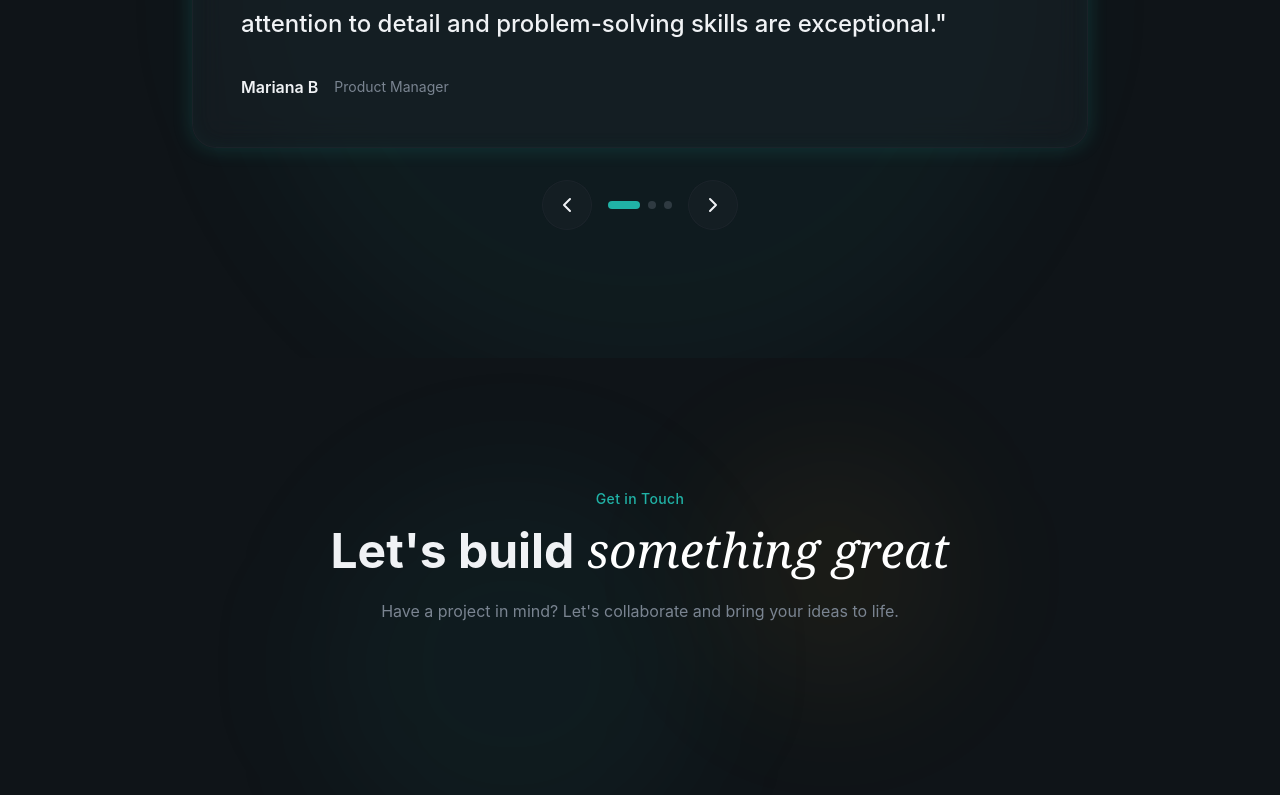
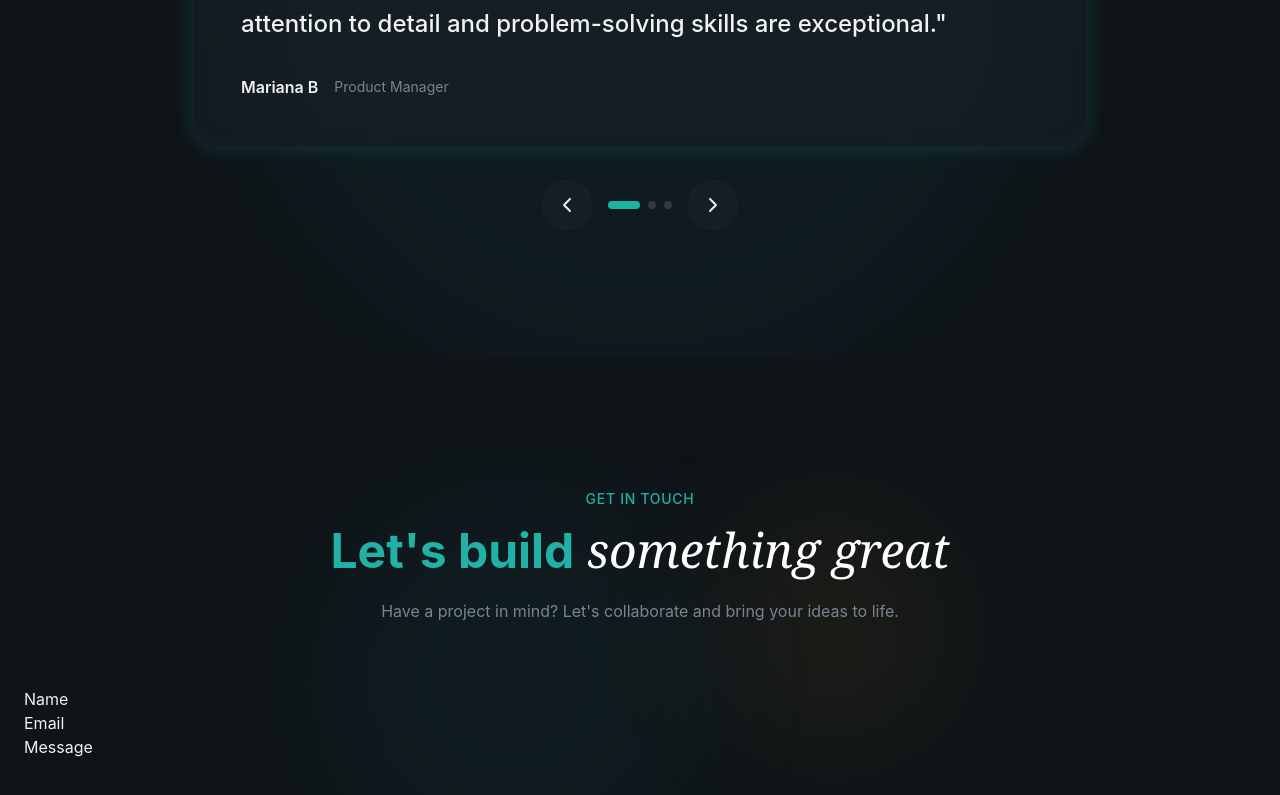
Before and after one commit to eissamonet/SWD-Portfolio, a React (Vite) app: page / in a window 1280 px wide. Shown: the part 4826-5621 px from the top of the page. Built offline with nearby package versions, Linux system fonts and the light colour scheme.

Commit message:
contact form stying

```diff
--- a/src/sections/Contact.jsx
+++ b/src/sections/Contact.jsx
@@ -34,16 +34,37 @@ export const Contact = () => {
          <div className="container mx-auto px-6 relative z-10">
             {/* section header */}
             <div className="text-center max-w-3xl mx-auto mb-16">
-              <span className="text-secondary-foreground text-sm font-medium tracking-wide">
+              <span className="text-secondary-foreground text-sm font-medium tracking-wider uppercase animate-fade-in">
                 Get in Touch
               </span>
-              <h2 className="text-4xl md:text-5xl font-bold mt-4 mb-6 animate-fade-in"> Let's build{""}
+              <h2 className="text-4xl md:text-5xl font-bold mt-4 mb-6 animate-fade-in animation-delay-100 text-secondary-foreground"> Let's build{""}
                 <span className="font-serif italic font-normal text-white"> something great </span>
               </h2>
               <p className="text-muted-foreground animate-fade-in animation-delay-200">
                 Have a project in mind? Let's collaborate and bring your ideas to life.
               </p>
             </div>
+
+            <div>
+              <div>
+                <form>
+                   <div>
+                      <label>Name</label>
+                      <input />
+                   </div>
+
+                    <div>
+                      <label>Email</label>
+                      <input />
+                   </div>
+
+                    <div>
+                      <label>Message</label>
+                      <input />
+                   </div>
+                </form>
+              </div>
+            </div>
          </div>
        </section>
     );
```
